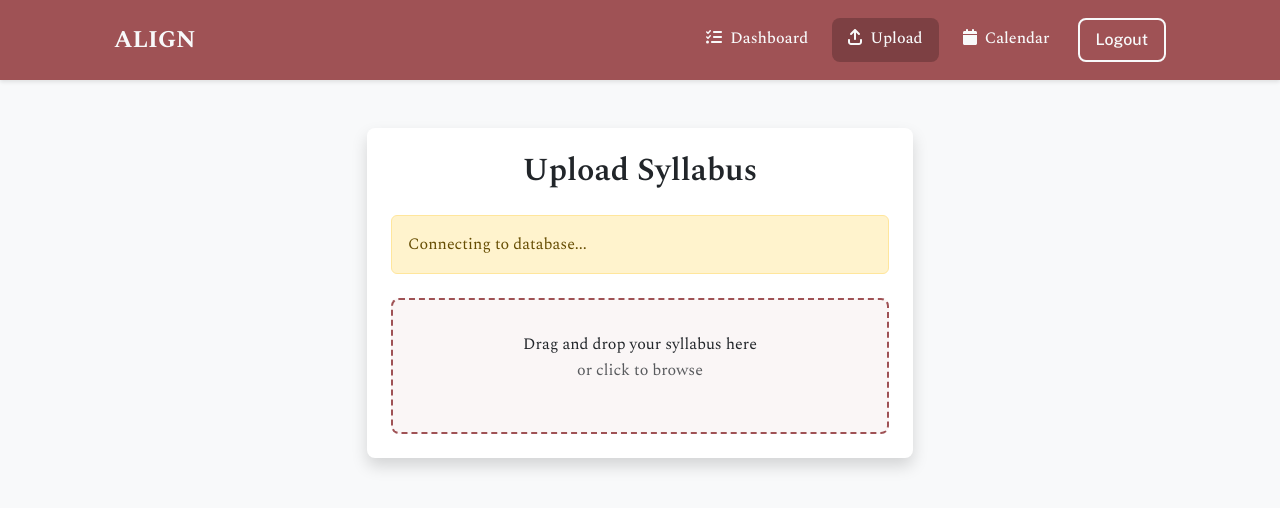
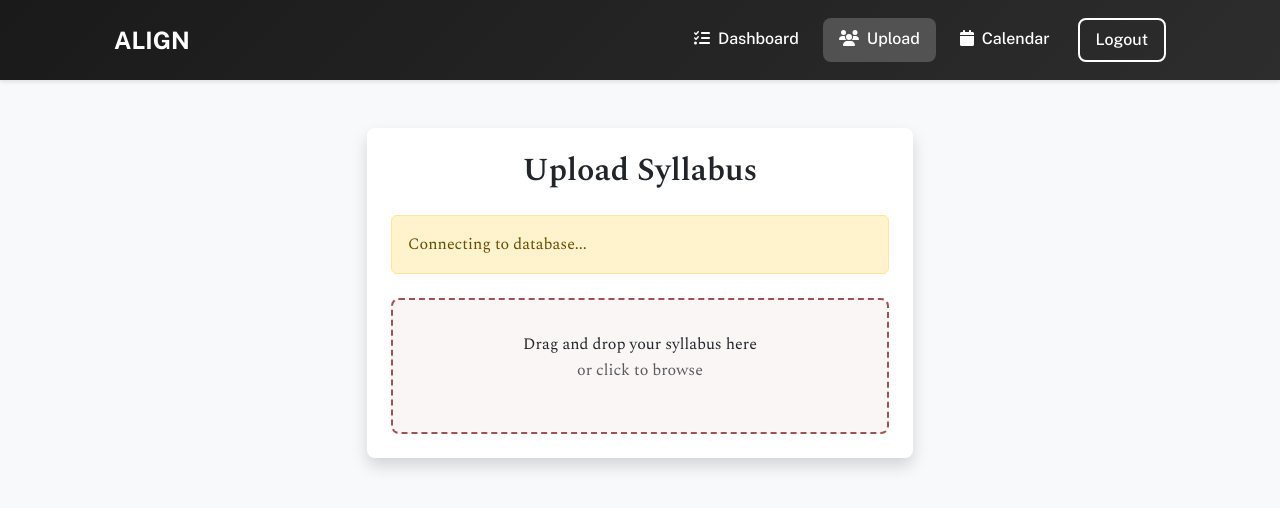
Before and after one commit to Team-Atomic-Thunder/team-atomic-thunder-project, a React (Create React App) app in the folder align-app/: page /upload in a window 1280 px wide. Shown: the top 508 px of the page. Built offline with nearby package versions, Linux system fonts and the light colour scheme; no server answers; sample sign-in values are in the browser's storage; the HTML template or start-up script is replaced by a standard one; a web font is replaced by a local one.

Commit message:
Revert "update app.css to use color variables in navbar"

```diff
--- a/align-app/src/App.css
+++ b/align-app/src/App.css
@@ -389,24 +389,22 @@ a:hover {
 
 /* Navigation Bar Styles */
 .custom-navbar {
-  background: var(--color-primary);
+  background: linear-gradient(135deg, #1a1a1a 0%, #2d2d2d 100%);
   padding: 1rem 0;
   box-shadow: 0 2px 4px rgba(0, 0, 0, 0.1);
 }
 
 .navbar-brand {
-  font-family: var(--font-primary);
   font-size: 1.5rem;
   font-weight: 700;
-  color: var(--color-light) !important;
+  color: #ffffff !important;
   text-decoration: none;
   transition: color 0.3s ease;
   margin-left: 2rem;
 }
 
 .nav-link {
-  font-family: var(--font-primary);
-  color: var(--color-light) !important;
+  color: #ffffff !important;
   font-weight: 500;
   padding: 0.5rem 1rem !important;
   margin: 0 0.25rem;
@@ -419,18 +417,18 @@ a:hover {
 }
 
 .nav-link:hover {
-  background-color: var(--color-primary-dark);
-  color: var(--color-light) !important;
+  background-color: rgba(255, 255, 255, 0.1);
+  color: #ffffff !important;
 }
 
 .nav-link.active {
-  background-color: var(--color-primary-dark);
-  color: var(--color-light) !important;
+  background-color: rgba(255, 255, 255, 0.2);
+  color: #ffffff !important;
 }
 
 .logout-button {
-  border: 2px solid var(--color-light);
-  color: var(--color-light);
+  border: 2px solid #ffffff;
+  color: #ffffff;
   font-weight: 500;
   padding: 0.5rem 1rem;
   border-radius: 0.5rem;
@@ -438,13 +436,13 @@ a:hover {
 }
 
 .logout-button:hover {
-  background-color: var(--color-primary-dark);
-  color: var(--color-light);
+  background-color: #ffffff;
+  color: #1a1a1a;
 }
 
 @media (max-width: 991.98px) {
   .navbar-collapse {
-    background: linear-gradient(135deg, var(--color-primary-dark) 0%, var(--color-primary) 100%);
+    background: linear-gradient(135deg, #1a1a1a 0%, #2d2d2d 100%);
     padding: 1rem;
     border-radius: 0.5rem;
     margin-top: 1rem;
--- a/align-app/src/App.js
+++ b/align-app/src/App.js
@@ -1,7 +1,7 @@
 import React, { useState, useEffect } from 'react';
 import { BrowserRouter as Router, Routes, Route, Navigate, Link, useLocation } from 'react-router-dom';
 import { FontAwesomeIcon } from '@fortawesome/react-fontawesome';
-import { faCalendar, faTasks, faArrowUpFromBracket } from '@fortawesome/free-solid-svg-icons';
+import { faCalendar, faTasks, faUsers } from '@fortawesome/free-solid-svg-icons';
 import 'bootstrap/dist/css/bootstrap.min.css';
 import './App.css';
 import { getAuth, onAuthStateChanged, signOut } from 'firebase/auth';
@@ -55,7 +55,7 @@ const Navigation = () => {
                   Dashboard
                 </Nav.Link>
                 <Nav.Link as={Link} to="/upload" active={location.pathname === '/upload'}>
-                  <FontAwesomeIcon icon={faArrowUpFromBracket} className="me-2" />
+                  <FontAwesomeIcon icon={faUsers} className="me-2" />
                   Upload
                 </Nav.Link>
                 <Nav.Link as={Link} to="/calendar" active={location.pathname === '/calendar'}>
```
